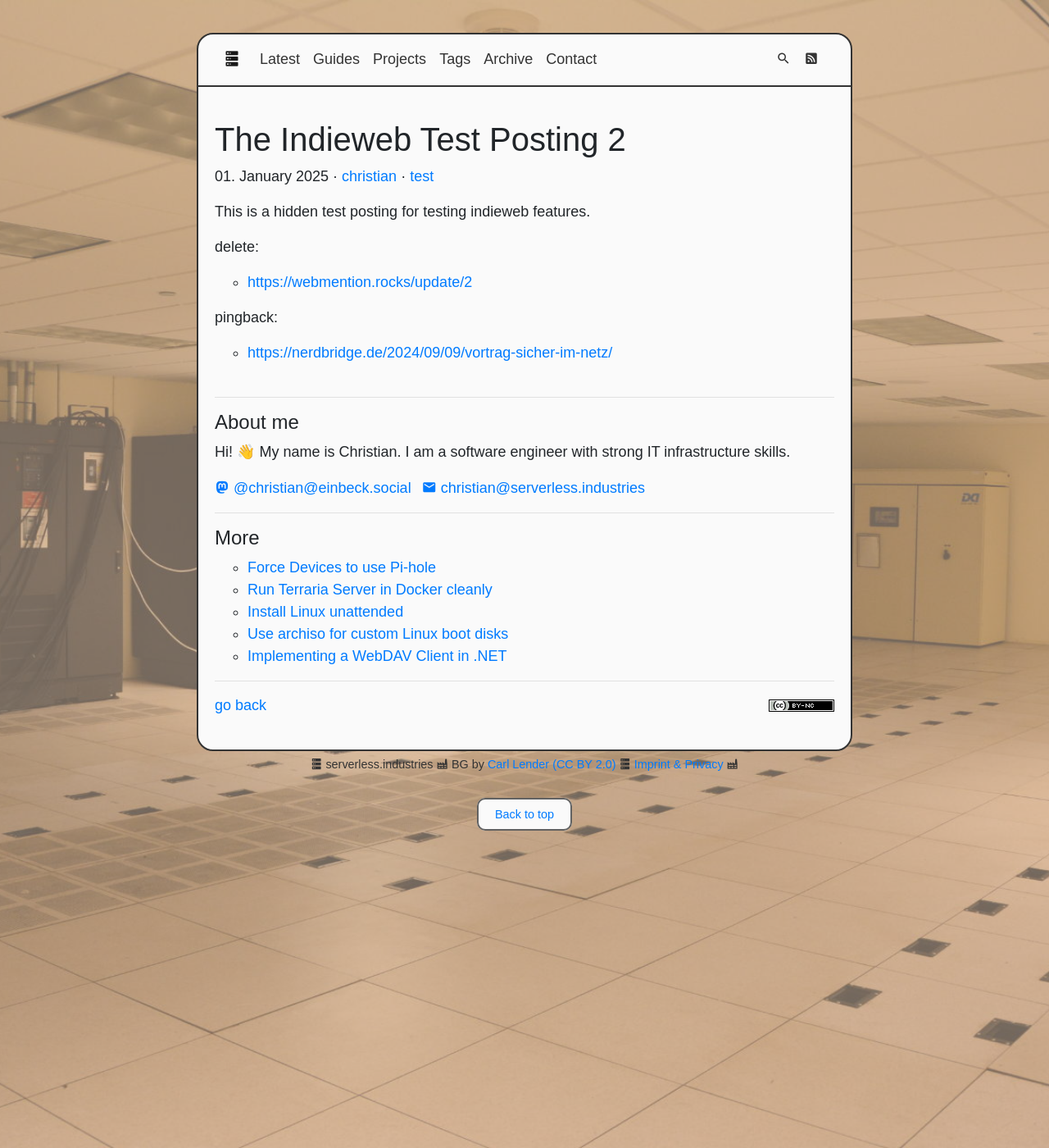
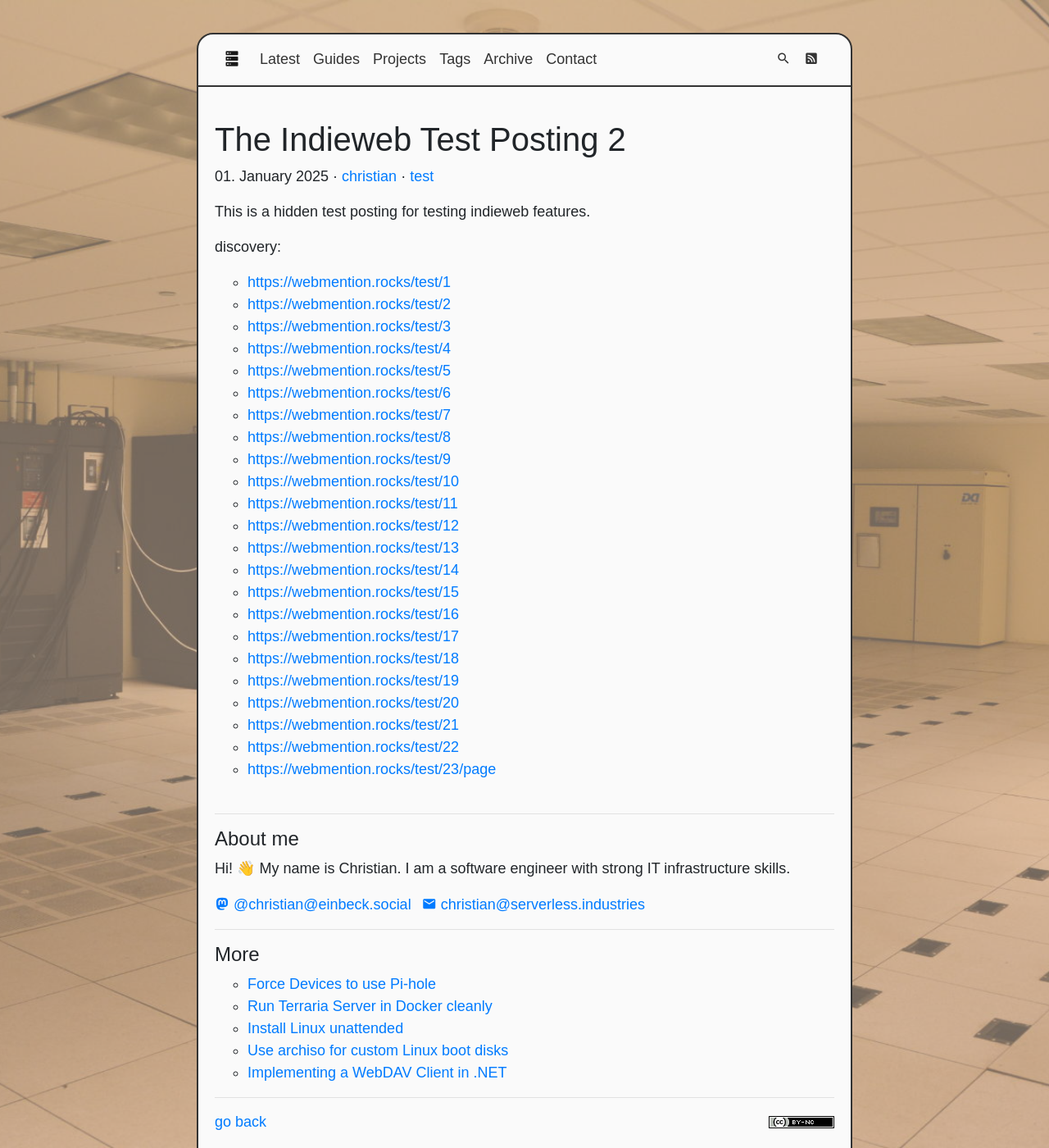
Before and after one commit to perryflynn/serverless.industries, a Jekyll site: the page built from src/_posts/2025/2025-01-01-indieweb-test-2.en.md, in a window 1280 px wide and 1400 px high. Shown: the whole window at 82% size. Built offline with Jekyll 4.4.1, drawn with Linux system fonts in a browser that asks for light colours; some of the changed lines change nothing that is shown.

Commit message:
try it again

```diff
--- a/src/_posts/2025/2025-01-01-indieweb-test-2.en.md
+++ b/src/_posts/2025/2025-01-01-indieweb-test-2.en.md
@@ -8,10 +8,28 @@ visible: false
 
 This is a hidden test posting for testing indieweb features.
 
-delete:
+discovery:
 
-- [https://webmention.rocks/update/2](https://webmention.rocks/update/2)
-
-pingback:
-
-- [https://nerdbridge.de/2024/09/09/vortrag-sicher-im-netz/](https://nerdbridge.de/2024/09/09/vortrag-sicher-im-netz/)
+- [https://webmention.rocks/test/1](https://webmention.rocks/test/1)
+- [https://webmention.rocks/test/2](https://webmention.rocks/test/2)
+- [https://webmention.rocks/test/3](https://webmention.rocks/test/3)
+- [https://webmention.rocks/test/4](https://webmention.rocks/test/4)
+- [https://webmention.rocks/test/5](https://webmention.rocks/test/5)
+- [https://webmention.rocks/test/6](https://webmention.rocks/test/6)
+- [https://webmention.rocks/test/7](https://webmention.rocks/test/7)
+- [https://webmention.rocks/test/8](https://webmention.rocks/test/8)
+- [https://webmention.rocks/test/9](https://webmention.rocks/test/9)
+- [https://webmention.rocks/test/10](https://webmention.rocks/test/10)
+- [https://webmention.rocks/test/11](https://webmention.rocks/test/11)
+- [https://webmention.rocks/test/12](https://webmention.rocks/test/12)
+- [https://webmention.rocks/test/13](https://webmention.rocks/test/13)
+- [https://webmention.rocks/test/14](https://webmention.rocks/test/14)
+- [https://webmention.rocks/test/15](https://webmention.rocks/test/15)
+- [https://webmention.rocks/test/16](https://webmention.rocks/test/16)
+- [https://webmention.rocks/test/17](https://webmention.rocks/test/17)
+- [https://webmention.rocks/test/18](https://webmention.rocks/test/18)
+- [https://webmention.rocks/test/19](https://webmention.rocks/test/19)
+- [https://webmention.rocks/test/20](https://webmention.rocks/test/20)
+- [https://webmention.rocks/test/21](https://webmention.rocks/test/21)
+- [https://webmention.rocks/test/22](https://webmention.rocks/test/22)
+- [https://webmention.rocks/test/23/page](https://webmention.rocks/test/23/page)
```
